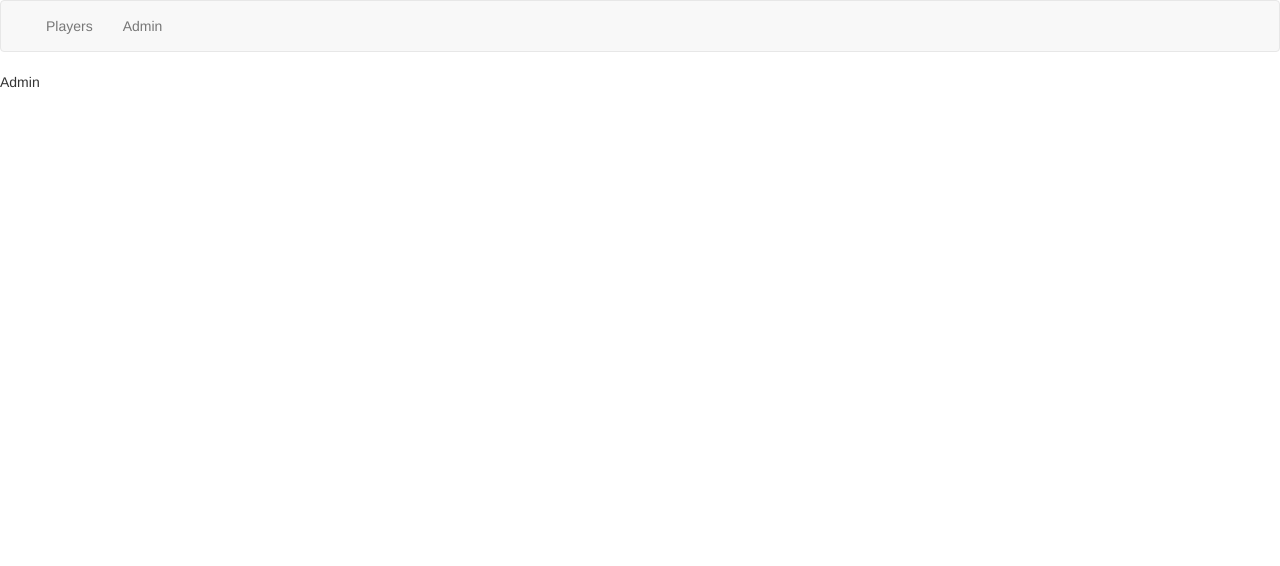
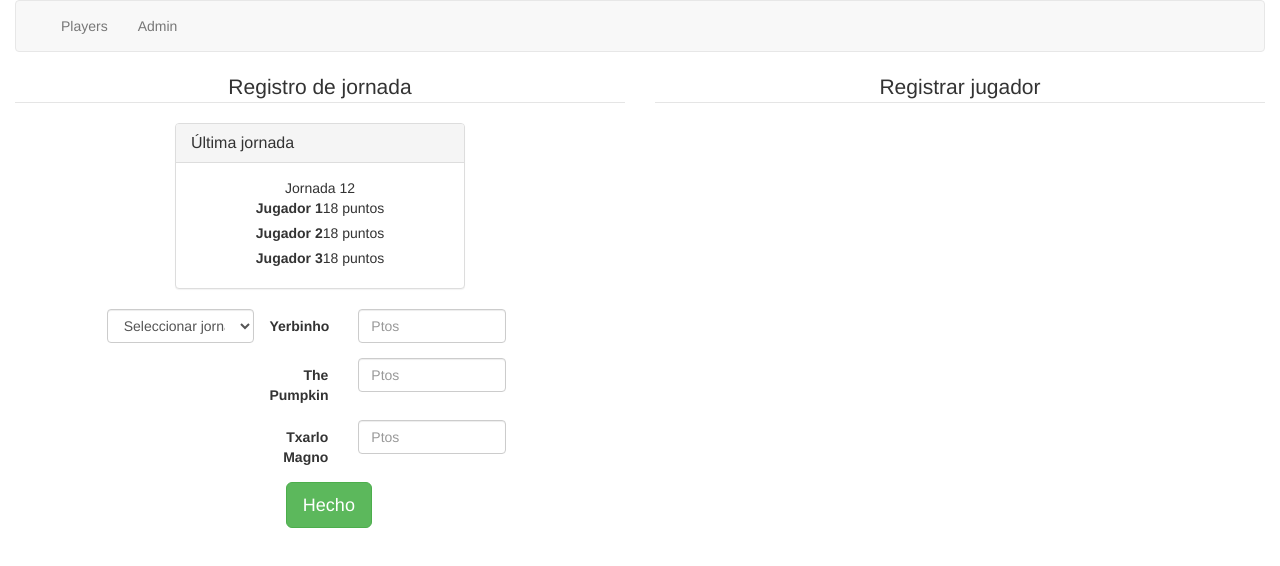
Before and after one commit to ATalaveraDev/league-statistics, an Angular app: page /admin in a window 1280 px wide. Shown: the top 566 px of the page. Built offline with nearby package versions, Linux system fonts and the light colour scheme.

Commit message:
I - register fixture

```diff
--- a/src/app/admin/admin.component.html
+++ b/src/app/admin/admin.component.html
@@ -1,3 +1,18 @@
-<div>
-  Admin
+<div class="row">
+  <div class="col-xs-12 col-md-6">
+    <app-register-fixture></app-register-fixture>
+  </div>
+  <div class="col-xs-12 col-md-6">
+    <fieldset>
+      <legend class="text-center">Registrar jugador</legend>
+      <div class="row">
+        <div class="col-xs-12">
+
+        </div>
+      </div>
+      <form>
+
+      </form>
+    </fieldset>
+  </div>
 </div>
--- /dev/null
+++ b/src/app/admin/fixture/register-fixture.component.html
@@ -0,0 +1,65 @@
+<fieldset>
+  <legend class="text-center">Registro de jornada</legend>
+  <div class="row">
+    <div class="col-xs-offset-3 col-xs-6">
+      <div class="panel panel-default">
+        <div class="panel-heading">
+          <h3 class="panel-title">Última jornada</h3>
+        </div>
+        <div class="panel-body text-center">
+          <div>
+            Jornada 12
+          </div>
+          <div>
+            <label>Jugador 1</label> <span>18 puntos</span>
+          </div>
+          <div>
+            <label>Jugador 2</label> <span>18 puntos</span>
+          </div>
+          <div>
+            <label>Jugador 3</label> <span>18 puntos</span>
+          </div>
+        </div>
+      </div>
+    </div>
+  </div>
+  <div class="row">
+    <div class="col-xs-offset-2 col-xs-10">
+      <form class="form-horizontal" novalidate [formGroup]="fixtureForm">
+        <div class="row">
+          <div class="form-group col-xs-4">
+            <select name="fixture" class="form-control" (change)="onChangeFixtureSelector()" formControlName="name">
+              <option value="" disabled>Seleccionar jornada</option>
+              <option *ngFor="let fixture of fixtures" [ngValue]="fixture">{{fixture}}</option>
+            </select>
+          </div>
+          <div class="col-xs-8">
+            <div class="form-group">
+              <label class="control-label col-xs-3">Yerbinho</label>
+              <div class="col-xs-6">
+                <input type="text" class="form-control" placeholder="Ptos" formControlName="player1points">
+              </div>
+            </div>
+            <div class="form-group">
+              <label class="control-label col-xs-3">The Pumpkin</label>
+              <div class="col-xs-6">
+                <input type="text" class="form-control" placeholder="Ptos" formControlName="player2points">
+              </div>
+            </div>
+            <div class="form-group">
+              <label class="control-label col-xs-3">Txarlo Magno</label>
+              <div class="col-xs-6">
+                <input type="text" class="form-control" placeholder="Ptos" formControlName="player3points">
+              </div>
+            </div>
+          </div>
+        </div>
+        <div class="row">
+          <div class="col-xs-10 text-center">
+            <button class="btn btn-lg btn-success" (click)="submitForm()">Hecho</button>
+          </div>
+        </div>
+      </form>
+    </div>
+  </div>
+</fieldset>
--- /dev/null
+++ b/src/app/admin/fixture/register-fixture.component.ts
@@ -0,0 +1,56 @@
+import { Component, OnInit } from '@angular/core';
+import { FormControl, FormGroup, Validators } from '@angular/forms';
+import { HttpClient } from '@angular/common/http';
+
+@Component({
+  selector: 'app-register-fixture',
+  templateUrl: 'register-fixture.component.html'
+})
+export class RegisterFixtureComponent implements OnInit {
+  fixtures: Array<string>;
+  fixtureForm: FormGroup;
+
+  constructor(private http: HttpClient) {
+    this.fixtures = [];
+
+    for (let i = 1; i < 39; i++) {
+      this.fixtures.push('Jornada ' + i);
+    }
+  }
+
+  ngOnInit(): void {
+    this.fixtureForm = new FormGroup({
+      name: new FormControl('', Validators.required),
+      player1points: new FormControl('', Validators.required),
+      player2points: new FormControl('', Validators.required),
+      player3points: new FormControl('', Validators.required)
+    });
+  }
+
+  onChangeFixtureSelector(val): void {
+
+  }
+
+  submitForm(): void {
+    const fixture = {
+      name: this.fixtureForm.value.name,
+      results: [
+        {
+          playerName: 'Yerbinho',
+          points: this.fixtureForm.value.player1points
+        },
+        {
+          playerName: 'ThePumpkin',
+          points: this.fixtureForm.value.player2points
+        },
+        {
+          playerName: 'Txarlo Magno',
+          points: this.fixtureForm.value.player3points
+        },
+      ]
+    };
+
+    this.http.post('http://localhost:8080/api/fixtures', fixture)
+      .subscribe(() => this.fixtureForm.reset());
+  }
+}
--- a/src/app/app.module.ts
+++ b/src/app/app.module.ts
@@ -3,6 +3,7 @@ import { NgModule } from '@angular/core';
 
 import { AppComponent } from './app.component';
 import { AppRoutingModule } from './app.routing.module';
+import { HttpClientModule } from '@angular/common/http';
 
 
 @NgModule({
@@ -11,6 +12,7 @@ import { AppRoutingModule } from './app.routing.module';
   ],
   imports: [
     BrowserModule,
+    HttpClientModule,
     AppRoutingModule
   ],
   providers: [],
--- a/src/index.html
+++ b/src/index.html
@@ -8,7 +8,7 @@
   <meta name="viewport" content="width=device-width, initial-scale=1">
   <link rel="icon" type="image/x-icon" href="favicon.ico">
 </head>
-<body>
+<body class="container-fluid">
   <app-root></app-root>
 </body>
 </html>
```
Also changed, not shown: src/app/admin/admin.module.ts (+8 -1 lines).
